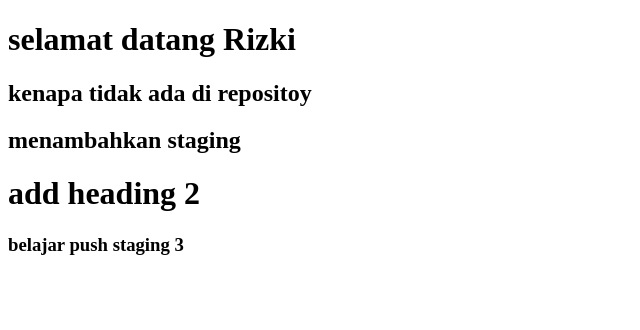
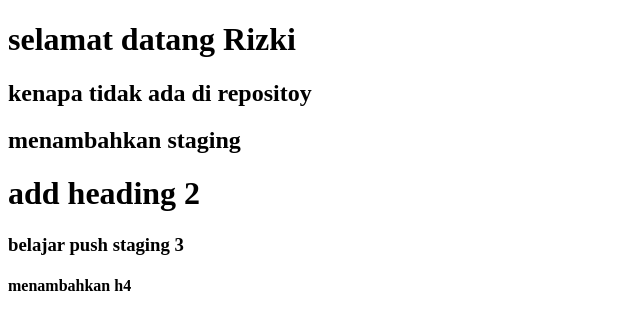
Before and after one commit to rfauziarif/belajar-niomic, a plain HTML site: page index.html in a window 1280 px wide. Shown: the whole page, without its empty margins (0-640 px from the left). Drawn offline with Linux system fonts and the light colour scheme.

Commit message:
menambahkan h4

```diff
--- a/index.html
+++ b/index.html
@@ -10,5 +10,6 @@
     <h2> menambahkan staging </h2>
     <h1> add heading 2 </h2>
       <h3> belajar push staging 3 </h3>
+      <h4> menambahkan h4 </h4>
   </body>
 </html>
```
